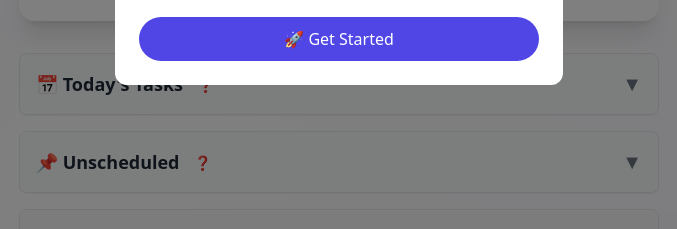
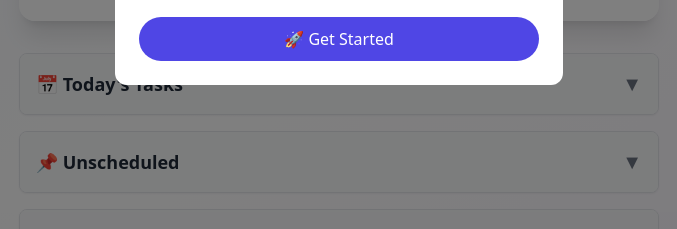
Before and after one commit to sadat006363/peygiri-yar, a Next.js app: page / in a window 1280 px wide. Shown: the part 551-780 px from the top of the page, without its empty margins (301-978 px from the left). Built offline with nearby package versions, Linux system fonts and the light colour scheme.

Commit message:
fix: remove HelpTooltip and add mounting guard to fix React #418 error

```diff
--- a/src/app/page.tsx
+++ b/src/app/page.tsx
@@ -9,7 +9,7 @@ import { TodayTasks } from '@/components/dashboard/TodayTasks';
 import { UnscheduledTasks } from '@/components/dashboard/UnscheduledTasks';
 // import { DashboardSummary } from '@/components/dashboard/DashboardSummary'; // غیرفعال برای MVP
 import { OnboardingModal } from '@/components/ui/OnboardingModal';
-import { HelpTooltip } from '@/components/ui/HelpTooltip';
+// import { HelpTooltip } from '@/components/ui/HelpTooltip'; // حذف شد
 import { useItemStore } from '@/stores/itemStore';
 import { Card } from '@/components/ui/Card';
 
@@ -17,6 +17,7 @@ export default function Home() {
   const { fetchItems } = useItemStore();
   const [openSection, setOpenSection] = useState<string | null>(null);
   const [onboardingComplete, setOnboardingComplete] = useState(false);
+  const [isMounted, setIsMounted] = useState(false);
 
   useEffect(() => {
     fetchItems();
@@ -24,6 +25,7 @@ export default function Home() {
     if (hasSeen) {
       setOnboardingComplete(true);
     }
+    setIsMounted(true);
   }, []);
 
   const toggleSection = (sectionId: string) => {
@@ -33,6 +35,20 @@ export default function Home() {
       setOpenSection(sectionId);
     }
   };
+
+  // جلوگیری از رندر سمت سرور برای کامپوننت‌های تعاملی
+  if (!isMounted) {
+    return (
+      <main className="min-h-screen bg-gradient-to-br from-indigo-50 via-white to-purple-50">
+        <div className="max-w-2xl mx-auto px-4 py-8">
+          <div className="text-center py-8">
+            <h1 className="text-4xl font-extrabold tracking-tight">🎯 Peygiri Yar</h1>
+            <p className="text-gray-500 mt-2 text-lg">Loading...</p>
+          </div>
+        </div>
+      </main>
+    );
+  }
 
   return (
     <main className="min-h-screen bg-gradient-to-br from-indigo-50 via-white to-purple-50">
@@ -56,7 +72,6 @@ export default function Home() {
           >
             <div className="flex items-center gap-2">
               <h2 className="text-lg font-bold text-gray-800">📊 Dashboard Summary</h2>
-              <HelpTooltip>...</HelpTooltip>
             </div>
             <span className="text-gray-500 text-xl">
               {openSection === 'summary' ? '▲' : '▼'}
@@ -82,10 +97,7 @@ export default function Home() {
             onClick={() => toggleSection('today')}
             className="w-full flex justify-between items-center p-4 bg-gray-50 hover:bg-gray-100 transition-colors"
           >
-            <div className="flex items-center gap-2">
-              <h2 className="text-lg font-bold text-gray-800">📅 Today's Tasks</h2>
-              <HelpTooltip>...</HelpTooltip>
-            </div>
+            <h2 className="text-lg font-bold text-gray-800">📅 Today's Tasks</h2>
             <span className="text-gray-500 text-xl">
               {openSection === 'today' ? '▲' : '▼'}
             </span>
@@ -103,10 +115,7 @@ export default function Home() {
             onClick={() => toggleSection('unscheduled')}
             className="w-full flex justify-between items-center p-4 bg-gray-50 hover:bg-gray-100 transition-colors"
           >
-            <div className="flex items-center gap-2">
-              <h2 className="text-lg font-bold text-gray-800">📌 Unscheduled</h2>
-              <HelpTooltip>...</HelpTooltip>
-            </div>
+            <h2 className="text-lg font-bold text-gray-800">📌 Unscheduled</h2>
             <span className="text-gray-500 text-xl">
               {openSection === 'unscheduled' ? '▲' : '▼'}
             </span>
@@ -127,7 +136,6 @@ export default function Home() {
           >
             <div className="flex items-center gap-2">
               <h2 className="text-lg font-bold text-gray-800">🔍 Needs Review</h2>
-              <HelpTooltip>...</HelpTooltip>
             </div>
             <span className="text-gray-500 text-xl">
               {openSection === 'review' ? '▲' : '▼'}
@@ -147,10 +155,7 @@ export default function Home() {
             onClick={() => toggleSection('pending')}
             className="w-full flex justify-between items-center p-4 bg-gray-50 hover:bg-gray-100 transition-colors"
           >
-            <div className="flex items-center gap-2">
-              <h2 className="text-lg font-bold text-gray-800">⏳ Pending Approval</h2>
-              <HelpTooltip>...</HelpTooltip>
-            </div>
+            <h2 className="text-lg font-bold text-gray-800">⏳ Pending Approval</h2>
             <span className="text-gray-500 text-xl">
               {openSection === 'pending' ? '▲' : '▼'}
             </span>
@@ -168,10 +173,7 @@ export default function Home() {
             onClick={() => toggleSection('history')}
             className="w-full flex justify-between items-center p-4 bg-gray-50 hover:bg-gray-100 transition-colors"
           >
-            <div className="flex items-center gap-2">
-              <h2 className="text-lg font-bold text-gray-800">📜 History</h2>
-              <HelpTooltip>...</HelpTooltip>
-            </div>
+            <h2 className="text-lg font-bold text-gray-800">📜 History</h2>
             <span className="text-gray-500 text-xl">
               {openSection === 'history' ? '▲' : '▼'}
             </span>
```
